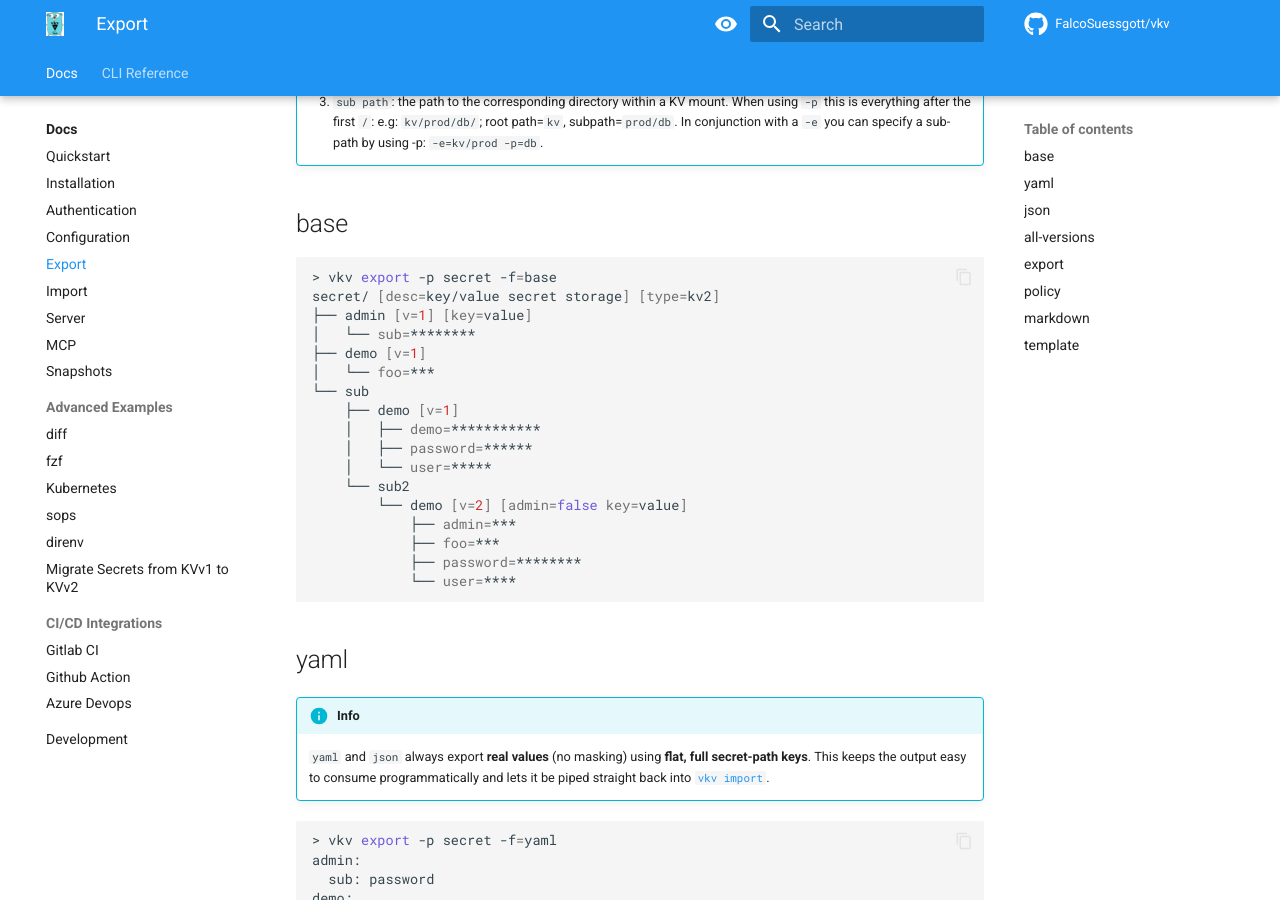
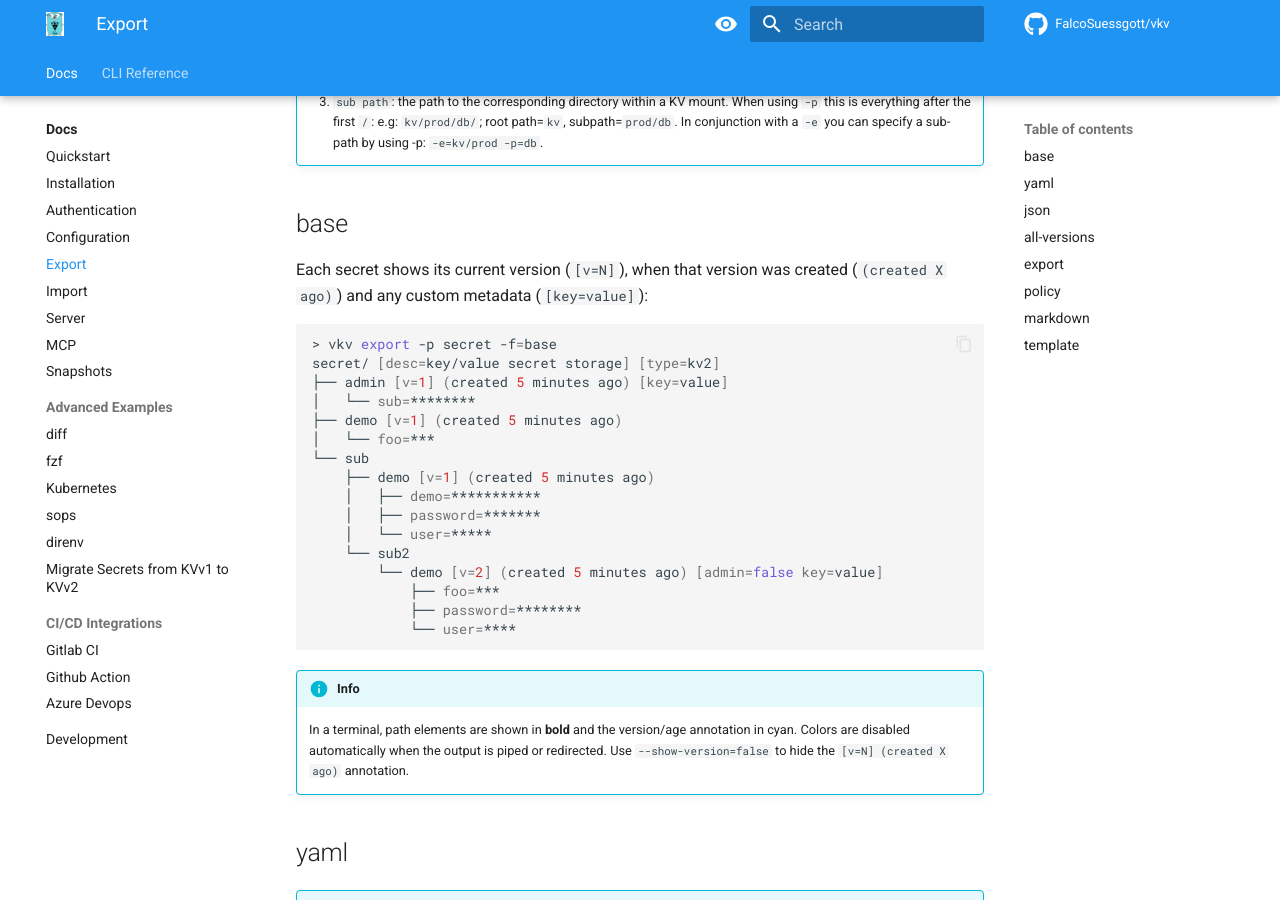
Before and after one commit to FalcoSuessgott/vkv, an MkDocs documentation site: the page built from docs/export.md, in a window 1280 px wide and 900 px high, scrolled down 597 px. Built offline with MkDocs 1.6.1 and Material for MkDocs 9.7.7, drawn with Linux system fonts in a browser that asks for light colours; comment, search, counter and statistics services are not loaded.

Commit message:
feat(export): show secret creation time in the base tree
Append a relative "(created X ago)" annotation after the version marker in
the base (tree) output, shown whenever the version is displayed
(--show-version, on by default).

- add Vault.ReadCurrentVersionCreatedTime to fetch the latest version's
  creation time from the metadata endpoint
- render it (cyan) next to [v=N] in buildTreeName
- update README and docs base-tree examples accordingly
- make TestMode robust to the volatile timestamp and trailing-whitespace hook

Co-Authored-By: Claude Opus 4.8 (1M context) <noreply@anthropic.com>

````diff
--- a/docs/export.md
+++ b/docs/export.md
@@ -20,25 +20,29 @@ See the [CLI Reference](https://falcosuessgott.github.io/vkv/cmd/vkv_export/) fo
     In conjunction with a `-e` you can specify a sub-path by using -p: `-e=kv/prod -p=db`.
 
 ## base
+Each secret shows its current version (`[v=N]`), when that version was created (`(created X ago)`) and any custom metadata (`[key=value]`):
+
 ```bash
 > vkv export -p secret -f=base
 secret/ [desc=key/value secret storage] [type=kv2]
-├── admin [v=1] [key=value]
+├── admin [v=1] (created 5 minutes ago) [key=value]
 │   └── sub=********
-├── demo [v=1]
+├── demo [v=1] (created 5 minutes ago)
 │   └── foo=***
 └── sub
-    ├── demo [v=1]
+    ├── demo [v=1] (created 5 minutes ago)
     │   ├── demo=***********
-    │   ├── password=******
+    │   ├── password=*******
     │   └── user=*****
     └── sub2
-        └── demo [v=2] [admin=false key=value]
-            ├── admin=***
+        └── demo [v=2] (created 5 minutes ago) [admin=false key=value]
             ├── foo=***
             ├── password=********
             └── user=****
 ```
+
+!!! info
+    In a terminal, path elements are shown in **bold** and the version/age annotation in cyan. Colors are disabled automatically when the output is piped or redirected. Use `--show-version=false` to hide the `[v=N] (created X ago)` annotation.
 
 ## yaml
 !!! info
````
Also changed, not shown: README.md (+5 -6 lines), docs/authentication.md (+1 -1 lines), docs/development.md (+5 -6 lines), docs/example_migrate_kvv1_kvv2.md (+3 -3 lines), docs/import.md (+4 -4 lines), docs/quickstart.md (+5 -6 lines), 3 other files.
